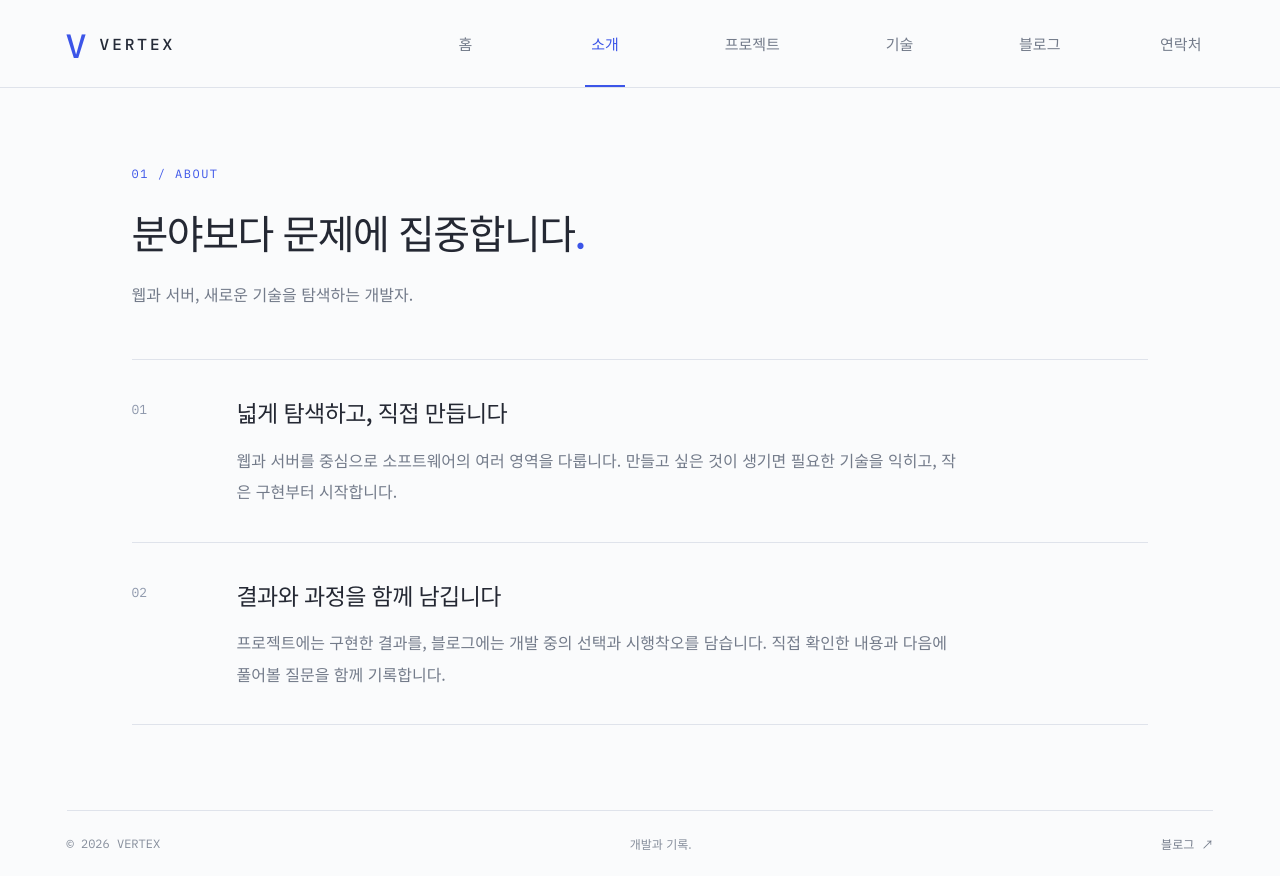
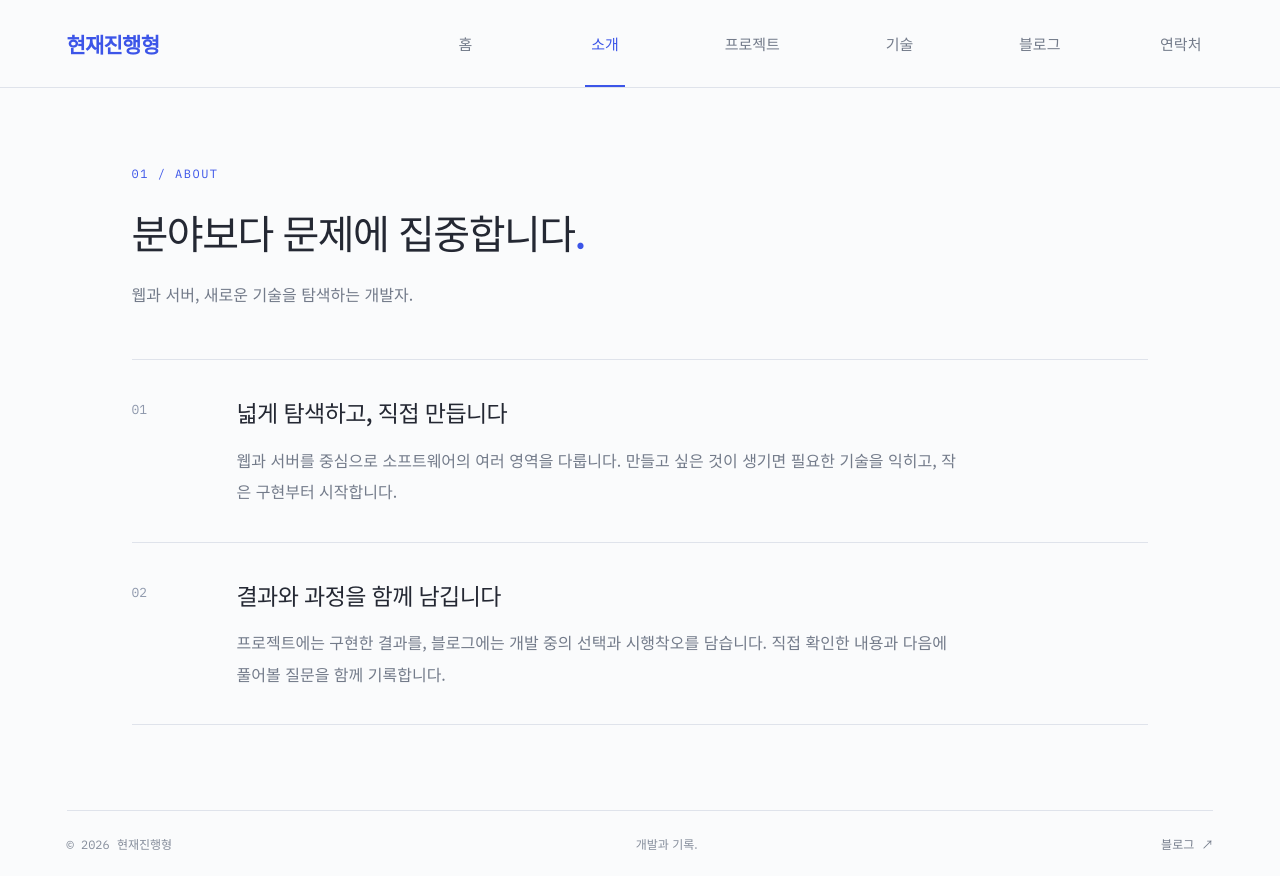
Before and after one commit to hjo3736/portfolio, a React (Vite) app: page / in a window 1280 px wide. Both pictures are taken after a click on the button "소개". Built offline with nearby package versions, Linux system fonts and the light colour scheme.

Commit message:
Update Site source

```diff
--- a/scripts/build-client.js
+++ b/scripts/build-client.js
@@ -28,6 +28,6 @@ const escape = value => value.replace(/[&<>"']/g, char => ({ '&': '&amp;', '<':
 const routes = [...content.map(page => ({ slug: page.path.slice(1), title: page.name, description: page.copy })), ...posts.map(post => ({ ...post, slug: `blog/${post.slug}` }))];
 for (const route of routes) {
   const directory = path.join(output, route.slug); fs.mkdirSync(directory, { recursive: true });
-  fs.writeFileSync(path.join(directory, 'index.html'), html.replace(/<title>.*?<\/title>/, `<title>${escape(route.title)} — VERTEX</title>`).replace(/<meta name="description" content="[^"]*"\s*\/>/, `<meta name="description" content="${escape(route.description)}" />`));
+  fs.writeFileSync(path.join(directory, 'index.html'), html.replace(/<title>.*?<\/title>/, `<title>${escape(route.title)} — 현재진행형</title>`).replace(/<meta name="description" content="[^"]*"\s*\/>/, `<meta name="description" content="${escape(route.description)}" />`));
 }
 console.log('React pages built.');
--- a/src/main.jsx
+++ b/src/main.jsx
@@ -60,7 +60,7 @@ function SectionPage({ page }) {
   const index = content.findIndex(item => item.path === `/${page}`);
   const item = content[index];
   return <main className={`section-page ${page}-page`}><div className="section-heading"><p className="eyebrow">0{index + 1} / {item.en}</p><h1>{item.title}<span>.</span></h1><p>{item.copy}</p></div>
-    {page === 'projects' ? <article className="project-feature"><div className="project-meta"><span>01 / WEB</span><span>2026 —</span></div><h2>VERTEX</h2><p className="project-lead">포트폴리오와 개발 블로그를 한 공간에.</p><p>회전하는 다면체로 작업과 기록을 탐색하는 개인 사이트입니다. 글은 마크다운으로 작성하고, 방문자는 회원가입 없이 이름과 비밀번호로 댓글을 남길 수 있습니다.</p><div className="project-facts"><div><h3>인터랙션</h3><p>꼭짓점을 선택해 페이지로 이동하고, 드래그를 멈추면 자동 회전을 재개합니다.</p></div><div><h3>기록과 대화</h3><p>주제별 글 목록과 개별 글 페이지, 비밀번호로 수정·삭제하는 댓글을 지원합니다.</p></div></div><div className="project-tags">{['React', 'Three.js', 'Cloudflare Workers', 'D1'].map(tag => <span className="tag" key={tag}>{tag}</span>)}</div><Link className="text-link" href="/">사이트 둘러보기 ↗</Link></article>
+    {page === 'projects' ? <article className="project-feature"><div className="project-meta"><span>01 / WEB</span><span>2026 —</span></div><h2>현재진행형</h2><p className="project-lead">포트폴리오와 개발 블로그를 한 공간에.</p><p>회전하는 다면체로 작업과 기록을 탐색하는 개인 사이트입니다. 글은 마크다운으로 작성하고, 방문자는 회원가입 없이 이름과 비밀번호로 댓글을 남길 수 있습니다.</p><div className="project-facts"><div><h3>인터랙션</h3><p>꼭짓점을 선택해 페이지로 이동하고, 드래그를 멈추면 자동 회전을 재개합니다.</p></div><div><h3>기록과 대화</h3><p>주제별 글 목록과 개별 글 페이지, 비밀번호로 수정·삭제하는 댓글을 지원합니다.</p></div></div><div className="project-tags">{['React', 'Three.js', 'Cloudflare Workers', 'D1'].map(tag => <span className="tag" key={tag}>{tag}</span>)}</div><Link className="text-link" href="/">사이트 둘러보기 ↗</Link></article>
     : page === 'contact' ? <section className="contact-panel"><span className="contact-symbol" aria-hidden="true">↗</span><h2>질문도, 다른 생각도 환영합니다.</h2><p>글을 읽으며 떠오른 질문이나 공유하고 싶은 경험이 있다면 댓글로 남겨 주세요. 이름과 비밀번호만 있으면 이야기를 시작할 수 있습니다.</p><Link className="primary-link" href="/blog">블로그에서 이야기 나누기 ↗</Link></section>
     : <div className="section-entries">{item.items.map(([title, description, ...tags], row) => <article className="section-entry" key={title}><span className="entry-index">0{row + 1}</span><div><h2>{title}</h2><p>{description}</p>{tags.length > 0 && <div>{tags.map(tag => <span className="tag" key={tag}>{tag}</span>)}</div>}</div></article>)}</div>}
   </main>;
@@ -104,13 +104,13 @@ function App() {
   const section = content.find(item => item.path === `/${route.page}`);
   const activePath = route.page === 'post' ? '/blog' : route.page === 'home' ? '/' : `/${route.page}`;
   useEffect(() => {
-    document.title = post ? `${post.title} — VERTEX` : section ? `${section.name} — VERTEX` : route.page === 'home' ? 'VERTEX — Developer portfolio & blog' : '페이지를 찾을 수 없습니다 — VERTEX';
+    document.title = post ? `${post.title} — 현재진행형` : section ? `${section.name} — 현재진행형` : route.page === 'home' ? '현재진행형 — Developer portfolio & blog' : '페이지를 찾을 수 없습니다 — 현재진행형';
     document.querySelector('meta[name="description"]')?.setAttribute('content', post?.description || section?.copy || '직접 만든 소프트웨어와 개발의 기록.');
     document.querySelector('#main-content')?.focus({ preventScroll: true });
   }, [pathname]);
-  return <Navigation.Provider value={navigate}><a className="skip-link" href="#main-content">본문으로 건너뛰기</a><header className="site-header"><Link className="brand" href="/" aria-label="VERTEX 홈">V<span>VERTEX</span></Link><nav className="top-nav" aria-label="주 메뉴">{[{ path: '/', name: '홈' }, ...content].map(item => <Link href={item.path} key={item.path} aria-current={activePath === item.path ? 'page' : undefined}>{item.name}</Link>)}</nav></header>
+  return <Navigation.Provider value={navigate}><a className="skip-link" href="#main-content">본문으로 건너뛰기</a><header className="site-header"><Link className="brand" href="/" aria-label="현재진행형 홈"><span>현재진행형</span></Link><nav className="top-nav" aria-label="주 메뉴">{[{ path: '/', name: '홈' }, ...content].map(item => <Link href={item.path} key={item.path} aria-current={activePath === item.path ? 'page' : undefined}>{item.name}</Link>)}</nav></header>
     <div id="main-content" tabIndex={-1}>{route.page === 'home' ? <Home /> : route.page === 'blog' ? <Blog /> : post ? <Post key={post.slug} post={post} /> : section ? <SectionPage key={route.page} page={route.page} /> : <Missing />}</div>
-    {route.page !== 'home' && <footer><span>© 2026 VERTEX</span><span>개발과 기록.</span><Link href="/blog">블로그 ↗</Link></footer>}</Navigation.Provider>;
+    {route.page !== 'home' && <footer><span>© 2026 현재진행형</span><span>개발과 기록.</span><Link href="/blog">블로그 ↗</Link></footer>}</Navigation.Provider>;
 }
 
 createRoot(document.getElementById('root')).render(<App />);
```
Also changed, not shown: index.html (+1 -1 lines), src/pages.css, 14 other files (tests, documents, lock files or other folders).
